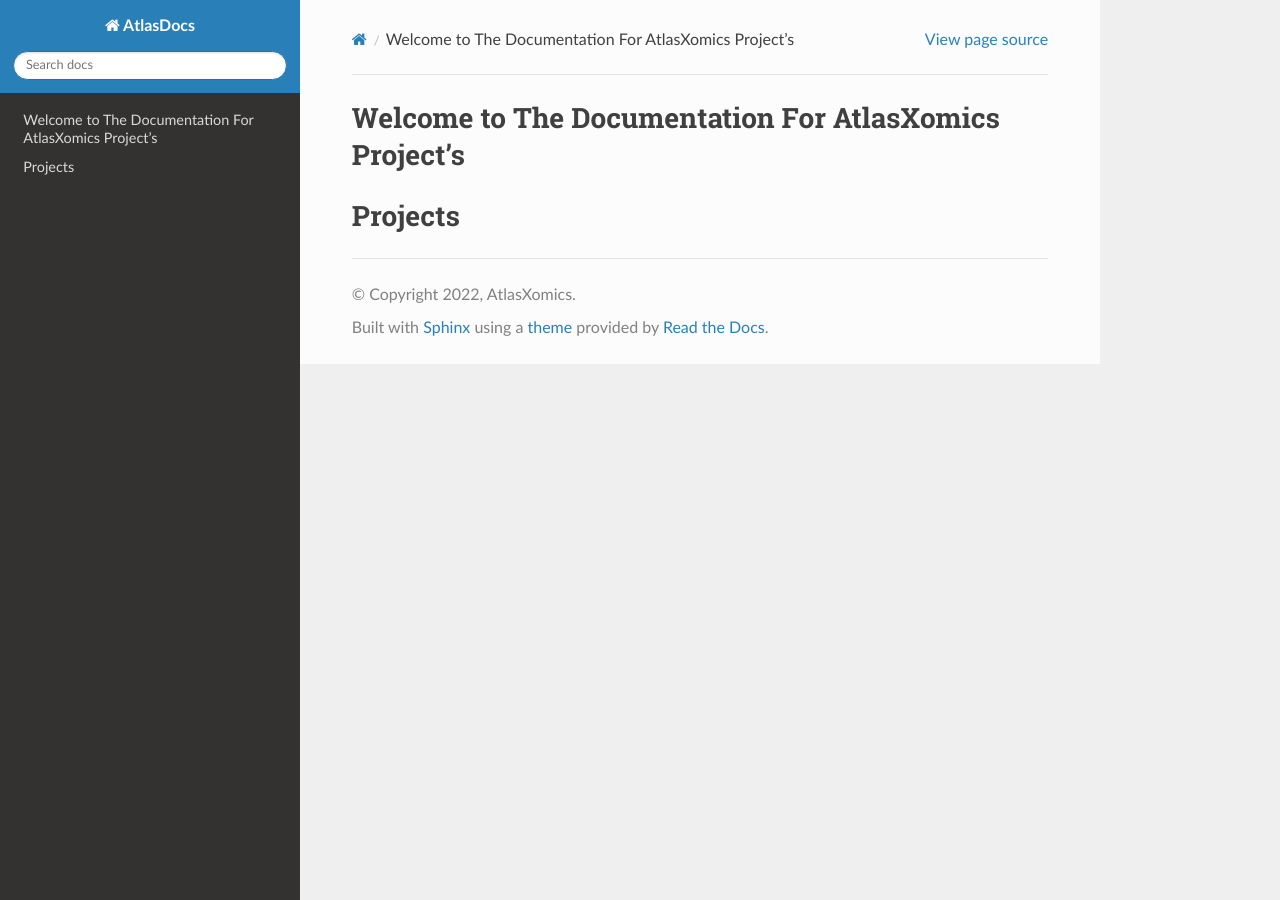
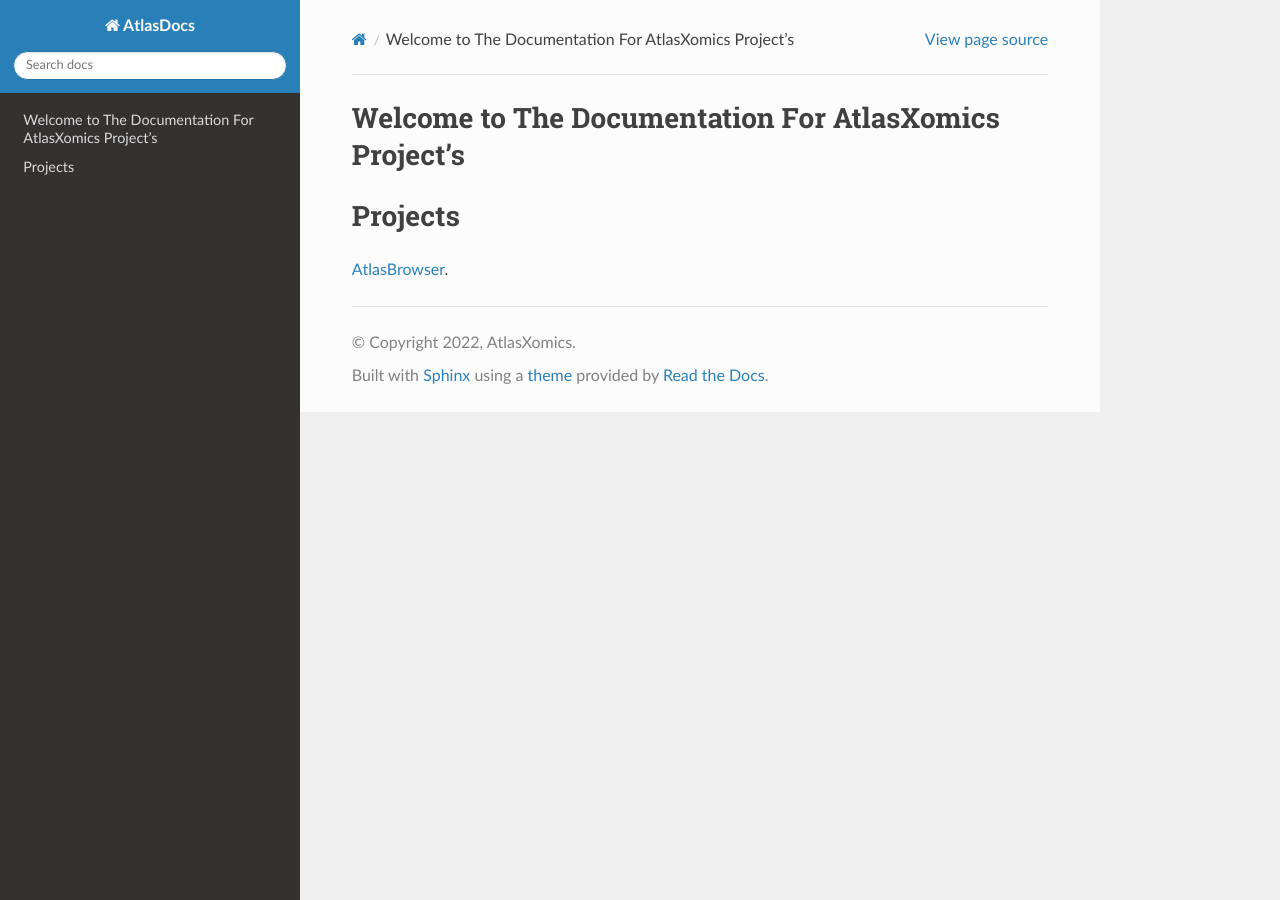
Before and after one commit to tamarajafar/AtlasXomics_docs, a Sphinx documentation site: the page built from docs/index.rst, in a window 1280 px wide. Built offline with Sphinx 7.4.7 and the Read the Docs theme 2.0.0, drawn with Linux system fonts in a browser that asks for light colours.

Commit message:
Linking to AtlasBrowser docs

```diff
--- a/docs/conf.py
+++ b/docs/conf.py
@@ -29,7 +29,7 @@ author = 'AtlasXomics'
 # ones.
 import sphinx_rtd_theme
 
-extensions = ['myst_parser', 'sphinx_rtd_theme']
+extensions = ['myst_parser', 'sphinx_rtd_theme','sphinx.ext.intersphinx']
 
 # Add any paths that contain templates here, relative to this directory.
 templates_path = ['_templates']
--- a/docs/index.rst
+++ b/docs/index.rst
@@ -10,3 +10,7 @@
 
 Projects
 ==================
+
+`AtlasBrowser`_.
+
+.. _AtlasBrowser: https://liya-wang-atlasdocumentation-home.readthedocs-hosted.com/projects/AtlasBrowser/en/latest/
```
Also changed, not shown: 6 other files.
